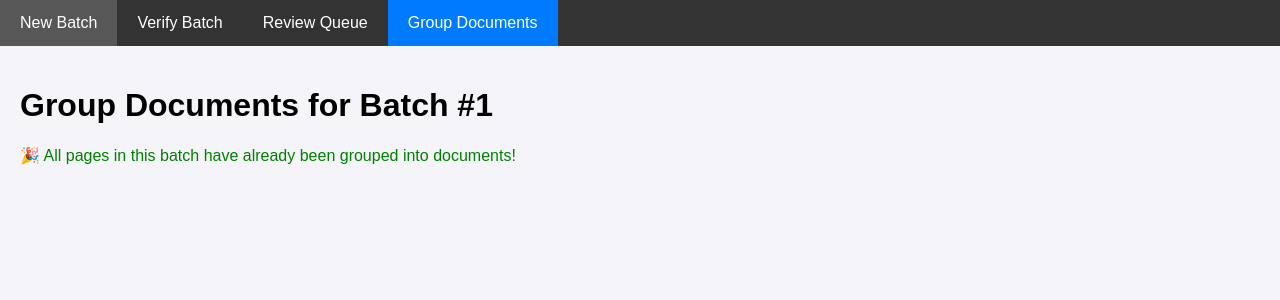
After one commit to TaintedHorizon/Python_Testing_Vibe, a Flask app: page /group/1 in a window 1280 px wide. The commit adds this page. Shown: the top 300 px of the page. Run offline with Flask 3, Linux system fonts and the light colour scheme; data that the repository does not hold is empty.

Commit message:
Feat: Add backend logic and database functions for Module 3 grouping

```diff
--- a/doc_processor/app.py
+++ b/doc_processor/app.py
@@ -2,16 +2,23 @@ import os
 import sqlite3
 from flask import Flask, render_template, request, redirect, url_for, send_from_directory
 from processing import process_batch, rerun_ocr_on_page, BROAD_CATEGORIES
-from database import get_pages_for_batch, update_page_data, get_flagged_pages_for_batch, delete_page_by_id, get_all_unique_categories
+from database import (
+    get_pages_for_batch, update_page_data, get_flagged_pages_for_batch,
+    delete_page_by_id, get_all_unique_categories, get_verified_pages_for_grouping,
+    create_document_and_link_pages
+)
 
 app = Flask(__name__)
 app.secret_key = os.urandom(24)
 
+# --- DATABASE HELPER ---
 def get_db_connection():
     db_path = os.getenv('DATABASE_PATH')
     conn = sqlite3.connect(db_path)
     conn.row_factory = sqlite3.Row
     return conn
+
+# --- FLASK ROUTES ---
 
 @app.route('/')
 def index():
@@ -25,6 +32,8 @@ def handle_batch_processing():
         return redirect(url_for('verify_batch_entry'))
     else:
         return redirect(url_for('index', message="An error occurred during processing."))
+
+# --- VERIFICATION & REVIEW ROUTES ---
 
 @app.route('/verify')
 def verify_batch_entry():
@@ -88,10 +97,64 @@ def review_batch_page(batch_id):
                            flagged_pages=pages_with_relative_paths,
                            categories=combined_categories)
 
+# --- NEW GROUPING ROUTES ---
+
+@app.route('/group')
+def group_batch_entry():
+    """Finds a batch ready for grouping and enforces the 'hard gate'."""
+    conn = get_db_connection()
+    cursor = conn.cursor()
+    # Find the most recent batch that has finished verification
+    cursor.execute("SELECT id FROM batches WHERE status = 'verification_complete' ORDER BY id DESC LIMIT 1")
+    batch_to_group = cursor.fetchone()
+
+    if not batch_to_group:
+        return redirect(url_for('index', message="No batches are ready for grouping."))
+
+    batch_id = batch_to_group['id']
+    # HARD GATE: Check if this batch still has flagged pages
+    flagged_pages = get_flagged_pages_for_batch(batch_id)
+    if flagged_pages:
+        message = f"Cannot group Batch #{batch_id} yet. Please resolve the {len(flagged_pages)} flagged page(s) in the Review Queue."
+        conn.close()
+        return redirect(url_for('review_batch_page', batch_id=batch_id, message=message))
+
+    conn.close()
+    return redirect(url_for('group_batch_page', batch_id=batch_id))
+
+@app.route('/group/<int:batch_id>')
+def group_batch_page(batch_id):
+    """Displays the UI for grouping verified pages into documents."""
+    grouped_pages = get_verified_pages_for_grouping(batch_id)
+
+    return render_template('group.html',
+                           batch_id=batch_id,
+                           grouped_pages=grouped_pages)
+
+@app.route('/save_document', methods=['POST'])
+def save_document_action():
+    """Receives data from the grouping form and creates a new document."""
+    batch_id = request.form.get('batch_id', type=int)
+    document_name = request.form.get('document_name', '').strip()
+    # Get the list of page IDs from the form's checkboxes
+    page_ids = request.form.getlist('page_ids')
+
+    if not document_name or not page_ids:
+        # Basic validation
+        return redirect(url_for('group_batch_page', batch_id=batch_id, error="Document name and at least one page are required."))
+
+    # Convert page_ids from string to int
+    page_ids = [int(pid) for pid in page_ids]
+
+    create_document_and_link_pages(batch_id, document_name, page_ids)
+
+    # After saving, just redirect back to the grouping page to continue
+    return redirect(url_for('group_batch_page', batch_id=batch_id))
+
+# --- ACTION ROUTES ---
 
 @app.route('/update_page', methods=['POST'])
 def update_page():
-    # Rewritten with smarter logic
     action = request.form.get('action')
     page_id = request.form.get('page_id', type=int)
     batch_id = request.form.get('batch_id', type=int)
@@ -110,21 +173,16 @@ def update_page():
         category = 'NEEDS_REVIEW'
     else:
         status = 'verified'
-        # HIGHEST PRIORITY: If the user typed a new category, use it.
         if dropdown_choice == 'other_new' and other_choice:
             category = other_choice
-        # NEXT PRIORITY: If they chose from the dropdown and clicked "Correct".
-        elif dropdown_choice and dropdown_choice != 'other_new' and action == 'correct':
-             category = dropdown_choice
-        # DEFAULT: If no choice was made (or they clicked approve), use the AI's suggestion.
+        elif dropdown_choice and dropdown_choice != 'other_new':
+            category = dropdown_choice
         else:
             category = request.form.get('ai_suggestion')
 
-    # You can now remove the debug print statement from here if you wish
-    # print(f"DEBUG: SAVING TO DB -> Page ID: {page_id}, Category: '{category}', Status: '{status}', Rotation: {rotation}")
     update_page_data(page_id, category, status, rotation)
 
-    # Redirect logic
+    # Smart Redirect Logic
     if request.referrer and 'review' in request.referrer:
         return redirect(url_for('review_batch_page', batch_id=batch_id))
 
--- a/doc_processor/templates/base.html
+++ b/doc_processor/templates/base.html
@@ -19,6 +19,7 @@
     <a href="{{ url_for('index') }}" class="{{ 'active' if request.endpoint == 'index' else '' }}">New Batch</a>
     <a href="{{ url_for('verify_batch_entry') }}" class="{{ 'active' if 'verify' in request.endpoint else '' }}">Verify Batch</a>
     <a href="{{ url_for('review_batch_entry') }}" class="{{ 'active' if 'review' in request.endpoint else '' }}">Review Queue</a>
+    <a href="{{ url_for('group_batch_entry') }}" class="{{ 'active' if 'group' in request.endpoint else '' }}">Group Documents</a>
 </div>
 
 <div class="content">
--- /dev/null
+++ b/doc_processor/templates/group.html
@@ -0,0 +1,29 @@
+{% extends 'base.html' %}
+
+{% block title %}Group Documents for Batch {{ batch_id }}{% endblock %}
+
+{% block content %}
+    <h1>Group Documents for Batch #{{ batch_id }}</h1>
+
+    {% if grouped_pages %}
+        <p>This batch has {{ grouped_pages.keys()|length }} categories ready for grouping.</p>
+
+        <div style="font-family: monospace; background-color: #f0f0f0; border: 1px solid #ccc; padding: 15px; margin-top: 20px;">
+            <h3>Data Received from Backend:</h3>
+            {% for category, pages in grouped_pages.items() %}
+                <p>
+                    <strong>{{ category }}</strong> ({{ pages|length }} pages)
+                    <ul>
+                        {% for page in pages %}
+                            <li>Page ID: {{ page.id }} ({{ page.source_filename }}, Page {{ page.page_number }})</li>
+                        {% endfor %}
+                    </ul>
+                </p>
+            {% endfor %}
+        </div>
+
+    {% else %}
+        <p style="color: green;">🎉 All pages in this batch have already been grouped into documents!</p>
+    {% endif %}
+
+{% endblock %}
```
Also changed, not shown: doc_processor/database.py (+97 -25 lines).
